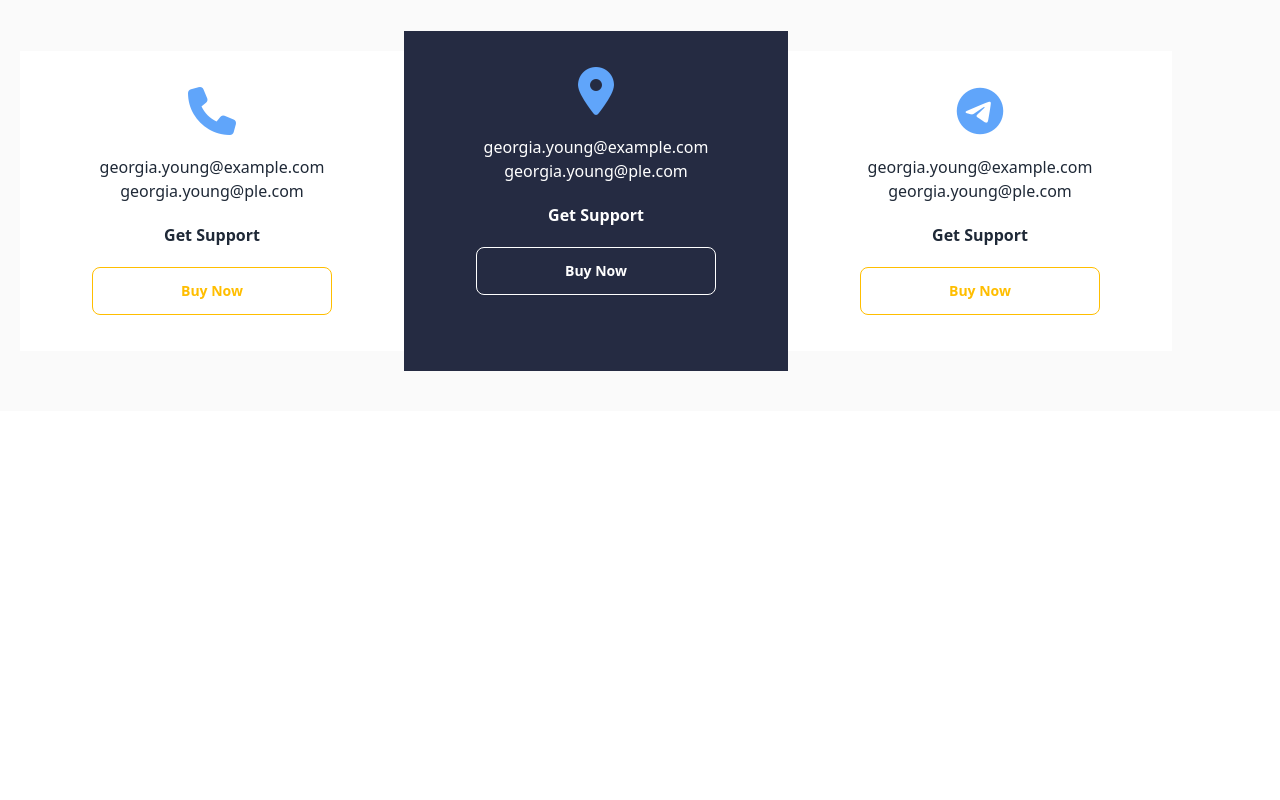
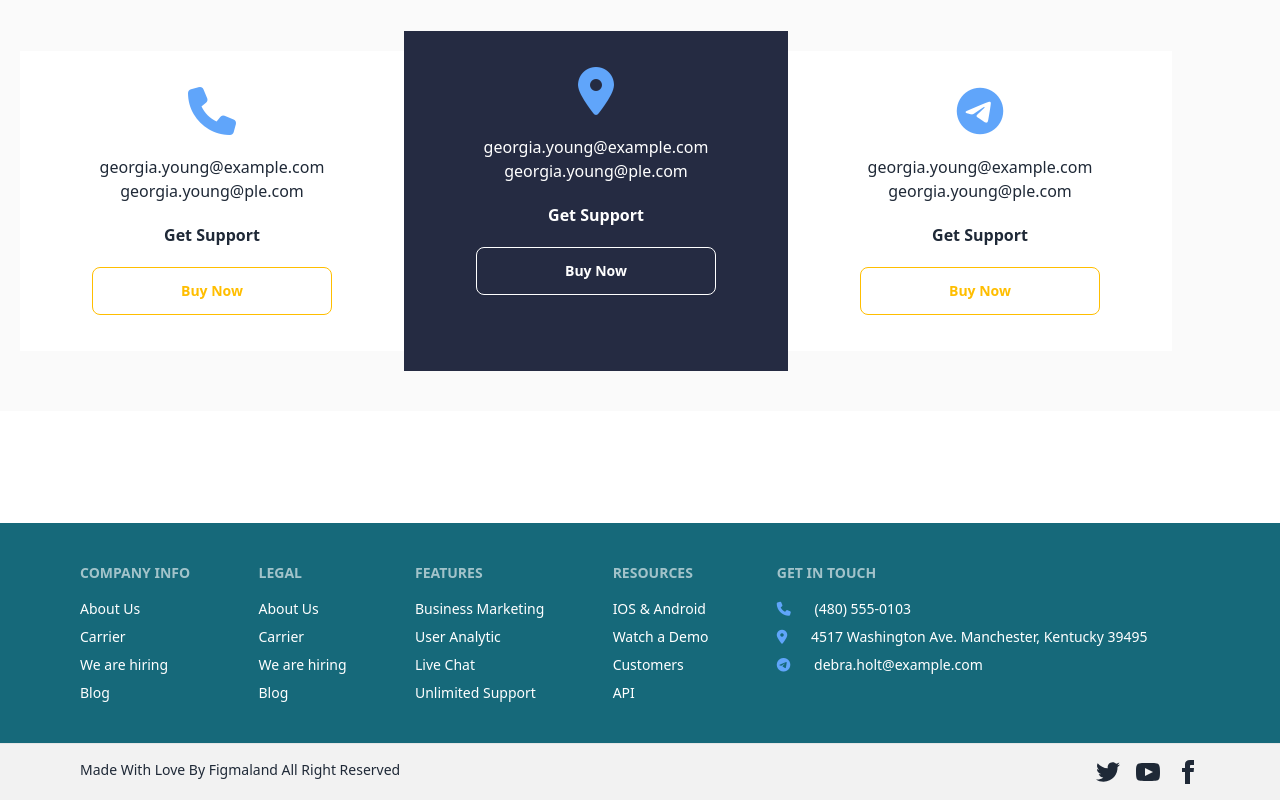
Before and after one commit to mariyasf/startup-hut, a website: page index.html in a window 1280 px wide. Shown: the part 3435-4235 px from the top of the page. Before the commit the page ends 3846 px from the top, so only its background shows below. Drawn offline with nearby package versions, Linux system fonts and the light colour scheme.

Commit message:
add footer

```diff
--- a/index.html
+++ b/index.html
@@ -374,7 +374,7 @@
                 </div>
             </div>
 
-            <div class="bg-[#252B42] lg:h-28 py-10">
+            <div class="bg-[#16697A] lg:bg-[#252B42] lg:h-28 py-10">
                 <div class="lg:hidden text-center">
                     <h2 class="text-white  font-bold text-3xl py-5">Subscribe
                         For
@@ -451,11 +451,95 @@
                 </div>
             </div>
 
+            <div class="bg-white lg:h-28 py-10">
+                <div class="lg:hidden px-20 py-10">
+                    <h2 class="  font-bold text-2xl py-5">Consulting Agency
+                        For Your Business</h2>
+                    <p class="text-[#737373] pb-5">the quick fox jumps over
+                        the lazy dog</p>
+                    <button
+                        class="btn bg-[#FFA62B] border-none text-white">Contact
+                        Us</button>
+
+                </div>
+            </div>
+
         </main>
 
         <!-- Footer -->
-        <footer>
 
+        <footer class="px-20 footer p-10 bg-[#16697A] text-white">
+            <nav>
+
+                <h6 class="footer-title">Company Info</h6>
+                <a class="link link-hover">About Us</a>
+                <a class="link link-hover">Carrier</a>
+                <a class="link link-hover">We are hiring</a>
+                <a class="link link-hover">Blog</a>
+            </nav>
+            <nav>
+                <h6 class="footer-title">Legal</h6>
+                <a class="link link-hover">About Us</a>
+                <a class="link link-hover">Carrier</a>
+                <a class="link link-hover">We are hiring</a>
+                <a class="link link-hover">Blog</a>
+            </nav>
+            <nav>
+                <h6 class="footer-title">Features</h6>
+                <a class="link link-hover"> Business Marketing</a>
+                <a class="link link-hover">User Analytic</a>
+                <a class="link link-hover">Live Chat</a>
+                <a class="link link-hover">Unlimited Support</a>
+            </nav>
+            <nav>
+                <h6 class="footer-title">Resources</h6>
+                <a class="link link-hover"> IOS & Android</a>
+                <a class="link link-hover">Watch a Demo</a>
+                <a class="link link-hover">Customers</a>
+                <a class="link link-hover">API</a>
+            </nav>
+            <nav>
+                <h6 class="footer-title">Get In Touch</h6>
+                <a class="link link-hover">
+                    <i
+                        class="fa-solid fa-phone text-blue-400 pr-5"></i>
+
+                    <span>(480) 555-0103</span></a>
+                <a class="link link-hover">
+                    <i
+                        class="fa-solid fa-location-dot text-blue-400 pr-5"></i>
+
+                    <span>4517 Washington Ave. Manchester, Kentucky 39495</span>
+                </a>
+                <a class="link link-hover">
+                    <i
+                        class="fa-brands fa-telegram text-blue-400 pr-5"></i>
+                    <span>debra.holt@example.com</span>
+                </a>
+            </nav>
+        </footer>
+
+        <footer
+            class="footer px-20 py-4 border-t bg-base-200 text-base-content border-base-300">
+            <aside class="items-center grid-flow-col">
+                <p>Made With Love By Figmaland All Right Reserved </p>
+            </aside>
+            <nav class="md:place-self-center md:justify-self-end">
+                <div class="grid grid-flow-col gap-4">
+                    <a><svg xmlns="http://www.w3.org/2000/svg" width="24"
+                            height="24" viewBox="0 0 24 24"
+                            class="fill-current"><path
+                                d="M24 4.557c-.883.392-1.832.656-2.828.775 1.017-.609 1.798-1.574 2.165-2.724-.951.564-2.005.974-3.127 1.195-.897-.957-2.178-1.555-3.594-1.555-3.179 0-5.515 2.966-4.797 6.045-4.091-.205-7.719-2.165-10.148-5.144-1.29 2.213-.669 5.108 1.523 6.574-.806-.026-1.566-.247-2.229-.616-.054 2.281 1.581 4.415 3.949 4.89-.693.188-1.452.232-2.224.084.626 1.956 2.444 3.379 4.6 3.419-2.07 1.623-4.678 2.348-7.29 2.04 2.179 1.397 4.768 2.212 7.548 2.212 9.142 0 14.307-7.721 13.995-14.646.962-.695 1.797-1.562 2.457-2.549z"></path></svg></a>
+                    <a><svg xmlns="http://www.w3.org/2000/svg" width="24"
+                            height="24" viewBox="0 0 24 24"
+                            class="fill-current"><path
+                                d="M19.615 3.184c-3.604-.246-11.631-.245-15.23 0-3.897.266-4.356 2.62-4.385 8.816.029 6.185.484 8.549 4.385 8.816 3.6.245 11.626.246 15.23 0 3.897-.266 4.356-2.62 4.385-8.816-.029-6.185-.484-8.549-4.385-8.816zm-10.615 12.816v-8l8 3.993-8 4.007z"></path></svg></a>
+                    <a><svg xmlns="http://www.w3.org/2000/svg" width="24"
+                            height="24" viewBox="0 0 24 24"
+                            class="fill-current"><path
+                                d="M9 8h-3v4h3v12h5v-12h3.642l.358-4h-4v-1.667c0-.955.192-1.333 1.115-1.333h2.885v-5h-3.808c-3.596 0-5.192 1.583-5.192 4.615v3.385z"></path></svg></a>
+                </div>
+            </nav>
         </footer>
 
         <script src="https://kit.fontawesome.com/8443aca5cf.js"
```
